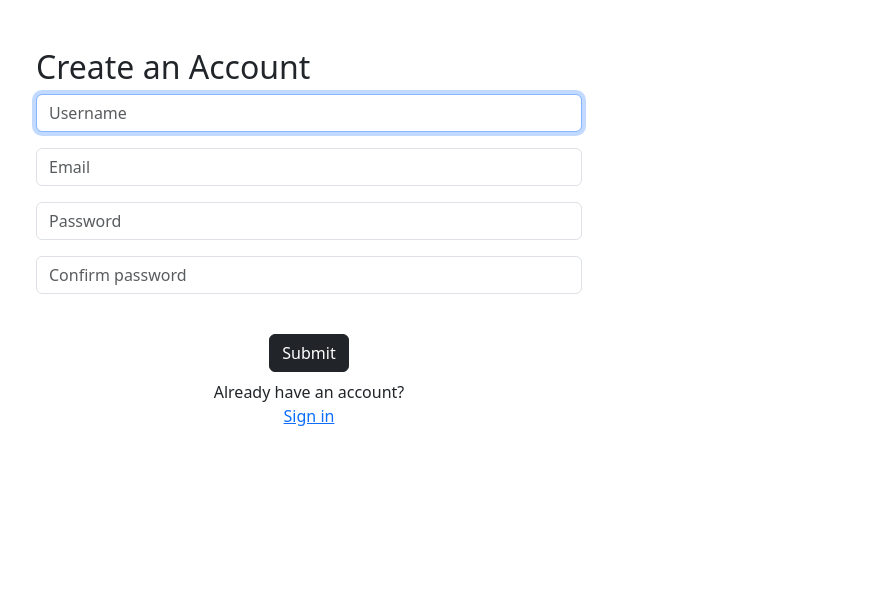
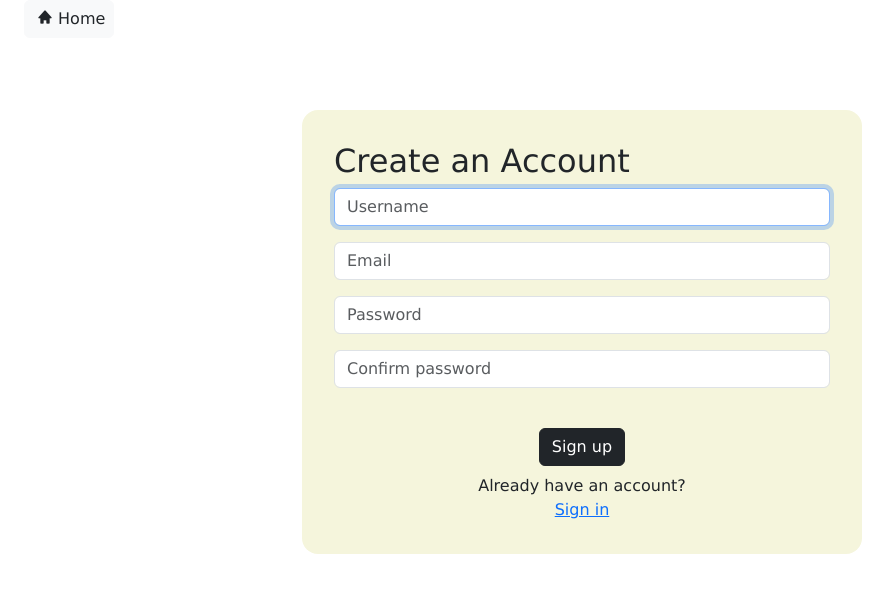
Before and after one commit to Sinankodur/Todo-list, a Django app: page /sign-up in a window 1280 px wide. Shown: the top 593 px of the page, without its empty margins (58-951 px from the left). Run offline with Django 5.2, Linux system fonts and the light colour scheme.

```diff
--- a/toDoList/core/urls.py
+++ b/toDoList/core/urls.py
@@ -11,5 +11,7 @@ urlpatterns = [
     path('add/',views.add_task, name='add-task'),
     path('confirm/<int:pk>/',views.delete_task, name='confirm-delete'),
     path('delete/<int:pk>/',views.confirm_delete, name='delete-task'),
-
+    path('task-edit/<int:pk>/',views.edit_task, name='edit-task'),
+    path('edit/<int:pk>/',views.edit_page, name='edit-page'),
+    path('update-task/<int:task_id>/', views.update_task_status, name='update-task'),
 ]
--- a/toDoList/core/views.py
+++ b/toDoList/core/views.py
@@ -39,7 +39,6 @@ def sign_in(request):
                 login(request, user)
                 return HttpResponseRedirect(request.GET.get('next', reverse('home')))
 
-
     else:
         form = LoginForm()
     return render(request, 'core/signin.html', {'form' : form})
@@ -67,3 +66,21 @@ def confirm_delete(request,pk):
     task = get_object_or_404(Task, pk=pk)
     task.delete()
     return redirect('/')
+
+def edit_page(request,pk):
+    task = Task.objects.get(pk=pk)
+    return render(request, 'core/editTask.html',{'task':task})
+
+def edit_task(request,pk):
+    if request.method == 'POST':
+        task = Task.objects.get(pk=pk)
+        task.name = request.POST.get('name')
+        task.save()
+        return redirect('home')
+
+def update_task_status(request, task_id):
+    task = get_object_or_404(Task, id=task_id)
+    new_status = request.POST.get('status')
+    task.status = new_status
+    task.save()
+    return redirect('home')
--- a/toDoList/static/css/style.css
+++ b/toDoList/static/css/style.css
@@ -1,12 +1,58 @@
+body{
+    margin: 0;
+    padding: 0;
+    font-family: Verdana, Geneva, Tahoma, sans-serif;
+}
+
 .screen{
-    margin: 3rem auto;
-    width: 60%;
-    max-width: 30rem;
+    margin: 2rem auto;
+    width: 70%;
+    max-width: 60rem;
     background-color: aliceblue;
     padding: 1rem;
+    border-radius: 1rem;
 }
 
 .screen form{
     display: flex;
     justify-content: center;
+    align-items: baseline;
 }
+
+.screen form input{
+    max-width: 43rem;
+    width: 43rem;
+    min-width: 8rem;
+}
+
+.task{
+    margin: .5rem auto;
+    width: 70%;
+    max-width: 60rem;
+    background: beige;
+    padding: 1rem;
+    border-radius: 1rem;
+}
+
+.confirm-delete{
+    margin: 6rem auto;
+    width: 30rem;
+    padding: 2rem;
+    background-color: beige;
+    border-radius: 1rem;
+}
+
+.edit-task{
+    margin: 6rem auto;
+    background-color: beige;
+    padding: 1rem 1rem 2rem;
+    border-radius: 1rem;
+}
+
+.sign-in, .sign-up{
+    background-color: beige;
+    padding: 2rem 2rem 1rem;
+    margin: 4.5rem auto;
+    width: 35rem;
+    border-radius: 1rem;
+}
--- a/toDoList/templates/core/index.html
+++ b/toDoList/templates/core/index.html
@@ -33,25 +33,70 @@
       <div class="screen">
         <form action="{% url "add-task" %}" method="POST">
           {% csrf_token %}
-          <input type="text" class="form-control me-2" required name="task" value="{{ task }}" placeholder="Enter your task here 😊">
+          <input type="text" class="form-control-lg me-2" required name="task" placeholder="Enter your task here 😊">
           <button type="submit" class="btn btn-outline-dark"><i class='bx bxs-add-to-queue'></i></button>
         </form>
+
       </div>
-      <div>
+      <div class='task'>
         {% if tasks %}
-        {% for task in tasks %}
-          {{ task.name }}
-          {{ task.created_at }}
-          <br>
-          <button class="btn btn-danger" onclick="location.href='{% url "confirm-delete" task.id %}' ">Delete</button>
-        {% endfor %}
+        <div class="table-responsive rounded-3">
+          <table class="table">
+            <thead>
+              <tr>
+                <th scope="col">Task</th>
+                <th scope="col">Date</th>
+                <th scope="col">Status</th>
+                <th scope="col">Action</th>
+                <th scope="col"></th>
+                <th scope="col"></th>
+              </tr>
+            </thead>
+            {% for task in tasks %}
+              <tbody>
+                <tr>
+                  <td class="fs-5 fw-light">
+                    {% if task.status == 'completed' %}
+                    <del>{{ task.name }}</del>
+                    {% else %}
+                    {{ task.name }}
+                    {% endif %}
+                  </td>
+                  <td>{{ task.created_at }}</td>
+            <!-- STATUS updation form   -->
+                <form action="{% url 'update-task' task.id %}" method="post">
+                  {% csrf_token %}
+                  <td id="status{{ task.id }}">
+                    <select class="form-select" name="status">
+                      <option value="pending" {% if task.status == "pending" %}selected{% endif %}>Pending</option>
+                      <option value="completed" {% if task.status == "completed" %}selected{% endif %}>Completed</option>
+                    </select>
+                  </td>
+                  <td>
+                    <button class="btn btn-outline-success" type="submit">Update</button>
+                  </td>
+                </form>
+            <!-- END STATUS FORM -->
+                  <td>
+                    <button class="btn btn-outline-info" onclick="location.href='{% url "edit-page" task.id %}' ">Edit</button>
+                  </td>
+                  <td>
+                    <button class="btn btn-outline-danger" onclick="location.href='{% url "confirm-delete" task.id %}' ">Delete</button>
+                  </td>
+                </tr>
+              </tbody>
+            {% endfor %}
+          </table>
+        </div>
+        {% else %}
+        <h5 class="text-center">All of your tasks are completed 🤗</h5>
         {% endif %}
 
       </div>
       {% endblock content %}
   </div>
 
-
+    <script src="{% static "js/script.js" %}"></script>
     <script
       src="https://cdn.jsdelivr.net/npm/@popperjs/core@2.11.8/dist/umd/popper.min.js"
       integrity="sha384-I7E8VVD/ismYTF4hNIPjVp/Zjvgyol6VFvRkX/vR+Vc4jQkC+hVqc2pM8ODewa9r"
--- a/toDoList/templates/core/signup.html
+++ b/toDoList/templates/core/signup.html
@@ -3,9 +3,13 @@
 {% block title %}Sign Up{% endblock title %}
 
 {% block content %}
-<div class="container mt-5">
-  <h2>Create an Account</h2>
-  <div class="col-6">
+<button onclick="location.href = '{% url "home" %}' " class='text-dark btn btn-light pe-2'>
+  <i class='bx bxs-home'></i>
+  Home
+</button>
+
+<div class="sign-up">
+    <h2>Create an Account</h2>
       <form action="{% url "sign-up" %}" method="POST">
           {% csrf_token %}
           {{ form.username }}
@@ -34,10 +38,9 @@
 
           <br>
           <div class="text-center">
-            <button class="btn btn-dark mb-2" type="submit">Submit</button>
+            <button class="btn btn-dark mb-2" type="submit">Sign up</button>
             <p>Already have an account? <br><a href="{% url "sign-in" %}">Sign in</a></p>
           </div>
       </form>
-  </div>
 </div>
 {% endblock content %}
--- a/toDoList/toDoList/settings.py
+++ b/toDoList/toDoList/settings.py
@@ -28,6 +28,7 @@ DEBUG = True
 
 ALLOWED_HOSTS = []
 
+LOGIN_URL = '/sign-in/'
 LOGOUT_REDIRECT_URL = '/'
 
 
```
Also changed, not shown: toDoList/core/models.py (+9 -1 lines), toDoList/templates/core/deleteConfirm.html (+6 -3 lines), toDoList/templates/core/editTask.html (added, +16 -0 lines), toDoList/templates/core/signin.html (+4 -5 lines), toDoList/core/migrations/0002_task_status.py (added), toDoList/db.sqlite3.
